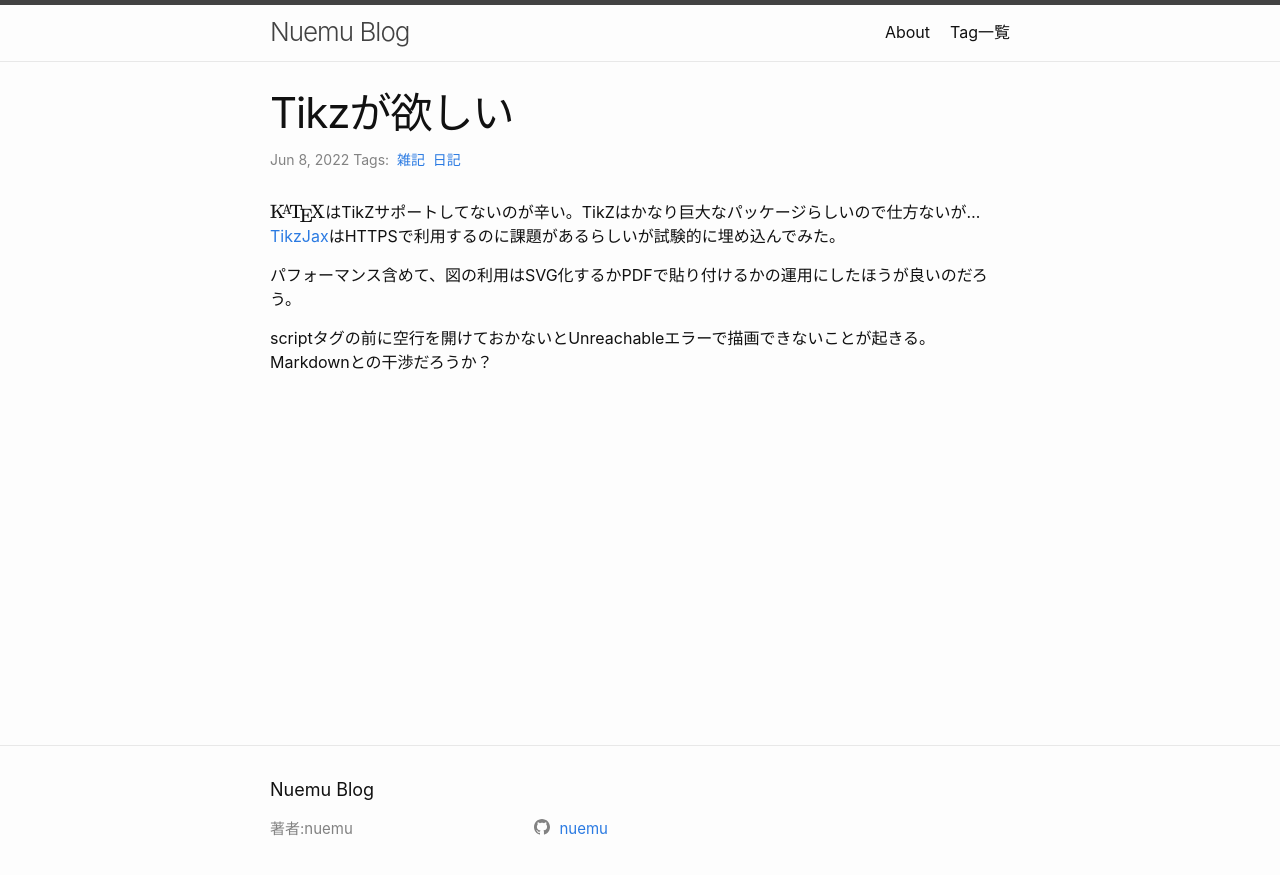
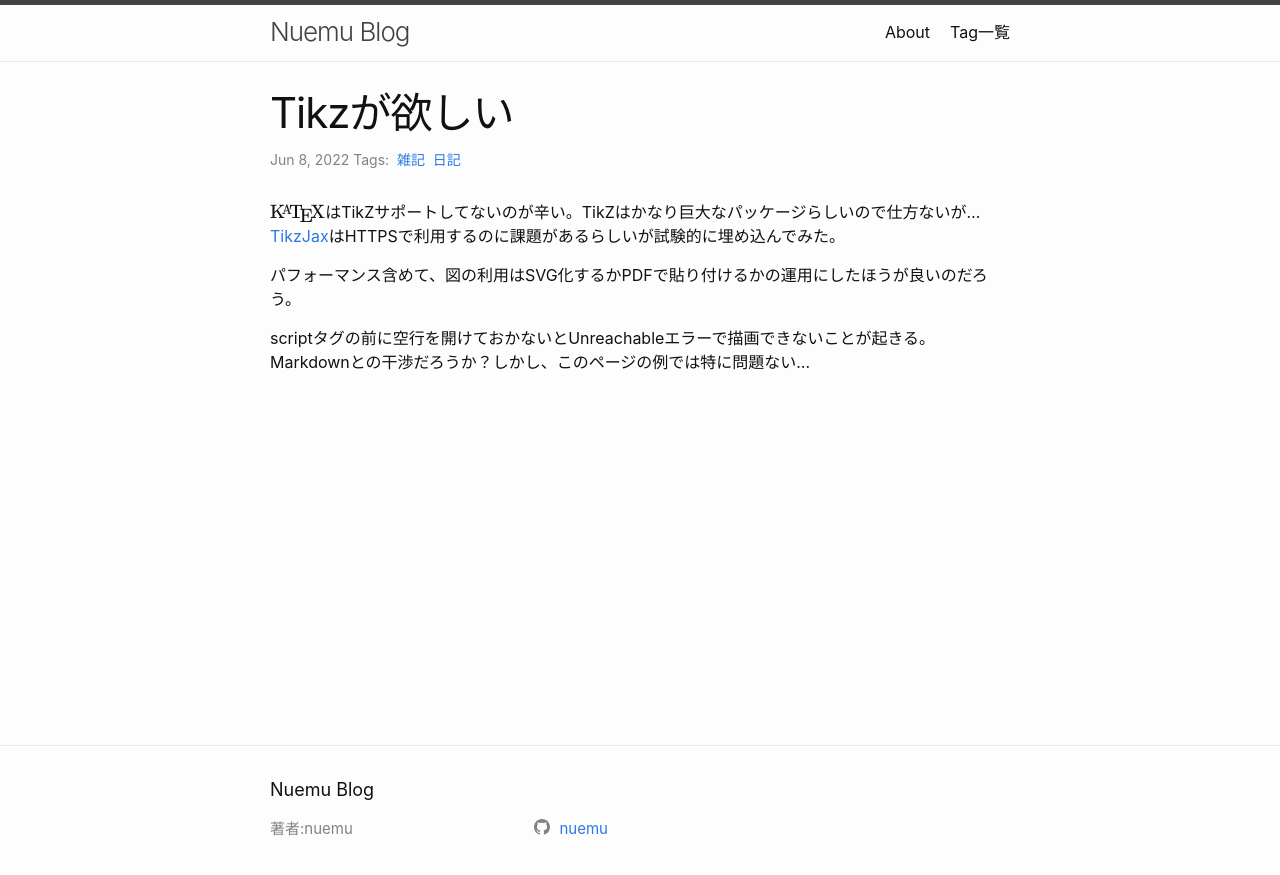
Before and after one commit to nuemu/nuemu.github.io, a Jekyll site: the page built from _posts/2022-06-08-i-want-tikz.markdown, in a window 1280 px wide. Shown: the top 875 px of the page. Built offline with Jekyll 4.4.1, drawn with Linux system fonts in a browser that asks for light colours; some web fonts are replaced.

Commit message:
update: article

```diff
--- a/_posts/2022-06-08-i-want-tikz.markdown
+++ b/_posts/2022-06-08-i-want-tikz.markdown
@@ -16,4 +16,4 @@ $\KaTeX$はTikZサポートしてないのが辛い。TikZはかなり巨大な
 
 パフォーマンス含めて、図の利用はSVG化するかPDFで貼り付けるかの運用にしたほうが良いのだろう。
 
-scriptタグの前に空行を開けておかないとUnreachableエラーで描画できないことが起きる。Markdownとの干渉だろうか？
+scriptタグの前に空行を開けておかないとUnreachableエラーで描画できないことが起きる。Markdownとの干渉だろうか？しかし、このページの例では特に問題ない...
```
